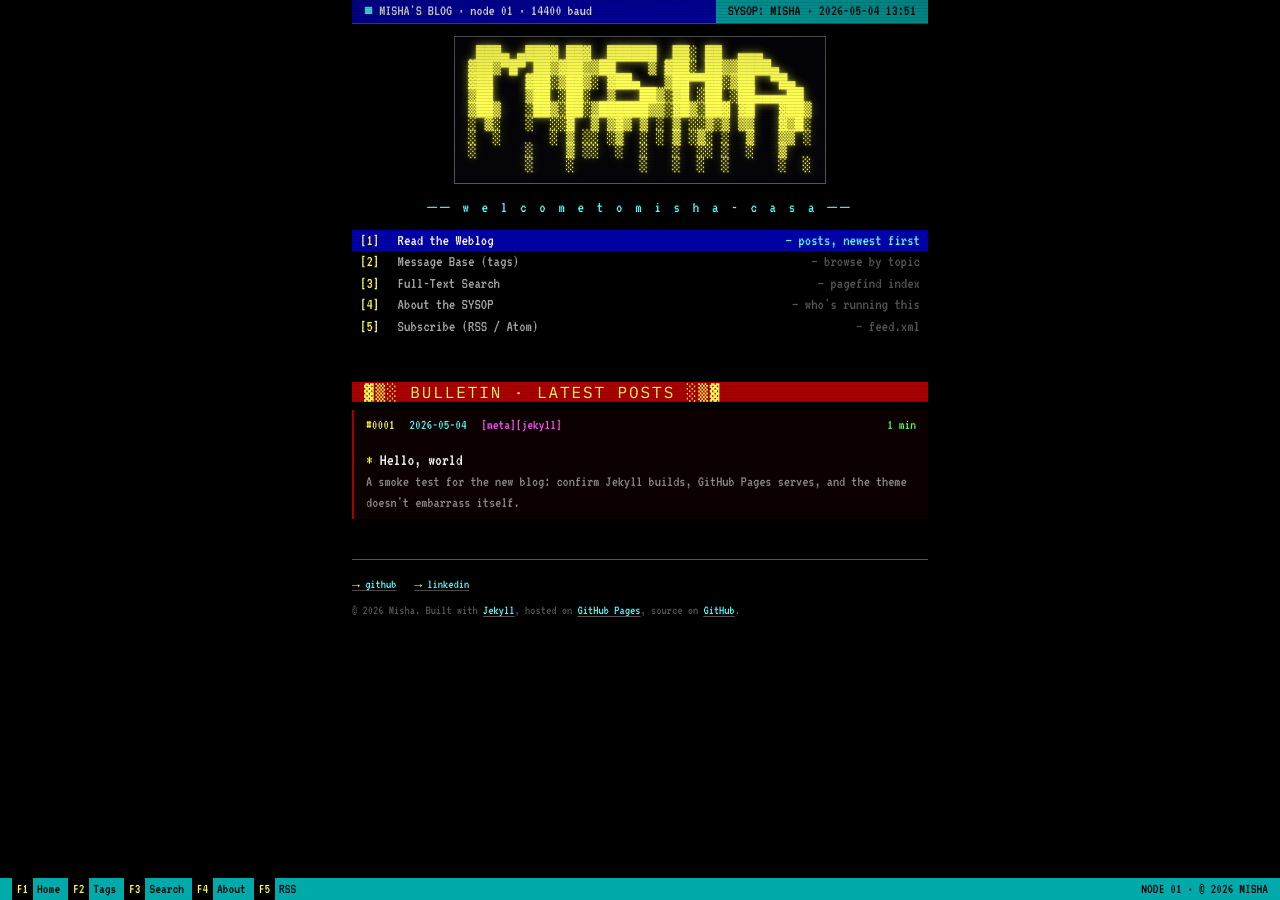
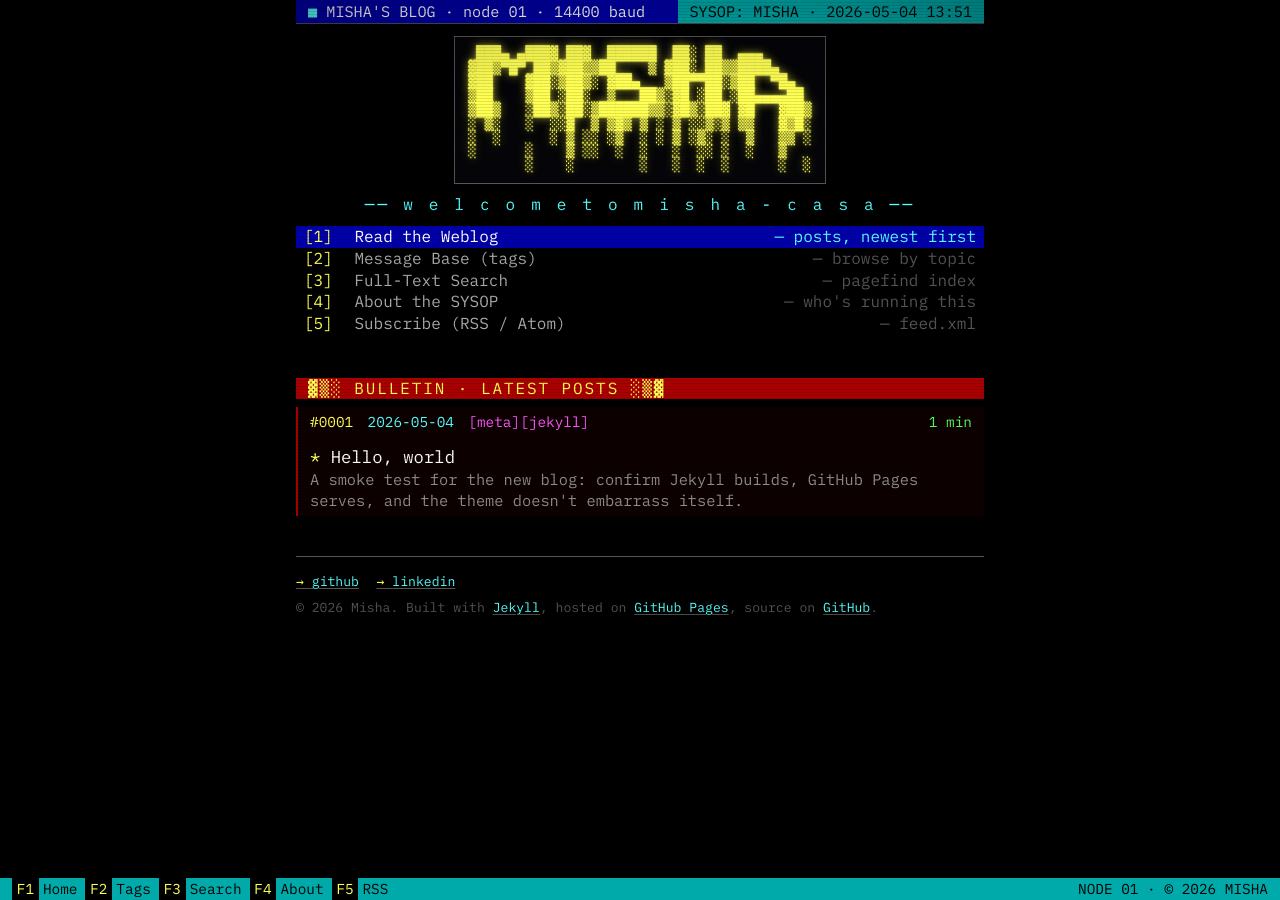
Before and after one commit to RatherBland/ratherbland.github.io, a Jekyll site: the page built from index.md, in a window 1280 px wide. Built offline with Jekyll 4.4.1, drawn with Linux system fonts in a browser that asks for light colours.

Commit message:
BBS theme: swap body font back to IBM Plex Mono @ 15px
VT323 was too aggressive for reading. Restore the mockup's balance:
Plex Mono at 15px body size, line-height 1.3 retained, antialiasing
re-enabled. VT323 stays in the font-face stack as a decorative fallback
option but isn't used by default.

Pre-push review skipped: theme-only.

```diff
--- a/assets/css/main.scss
+++ b/assets/css/main.scss
@@ -11,9 +11,9 @@
 :root {
   color-scheme: dark;
 
-  /* VT323 is the pixel-terminal face used everywhere except code blocks.
-     Plex Mono stays for <code>/<pre> where legibility matters. */
-  --font-term: "VT323", "Perfect DOS VGA 437", ui-monospace, monospace;
+  /* Primary face: IBM Plex Mono — legible mono with a faint terminal feel.
+     (VT323 is still loaded in case we want it for decorative bits later.) */
+  --font-term: "IBM Plex Mono", ui-monospace, "SF Mono", Menlo, Consolas, "VT323", monospace;
   --font-code: "IBM Plex Mono", ui-monospace, "SF Mono", Menlo, Consolas, monospace;
 
   /* DOS 16-colour palette */
@@ -63,13 +63,12 @@
   background: var(--bg);
   color: var(--text);
   font-family: var(--font-term);
-  /* VT323 is a pixel font — reads best around 19-20px with tight leading. */
-  font-size: 19px;
+  /* Matches the mockup — 15px Plex Mono reads well without feeling modern. */
+  font-size: 15px;
   line-height: 1.3;
   font-feature-settings: "liga" 0;
-  /* Deliberately turn OFF antialiasing so VT323 stays crisp + pixely. */
-  -webkit-font-smoothing: none;
-  -moz-osx-font-smoothing: auto;
+  -webkit-font-smoothing: antialiased;
+  -moz-osx-font-smoothing: grayscale;
   min-height: 100vh;
   padding-bottom: 1.85rem; /* room for fixed statusbar */
 }
```
